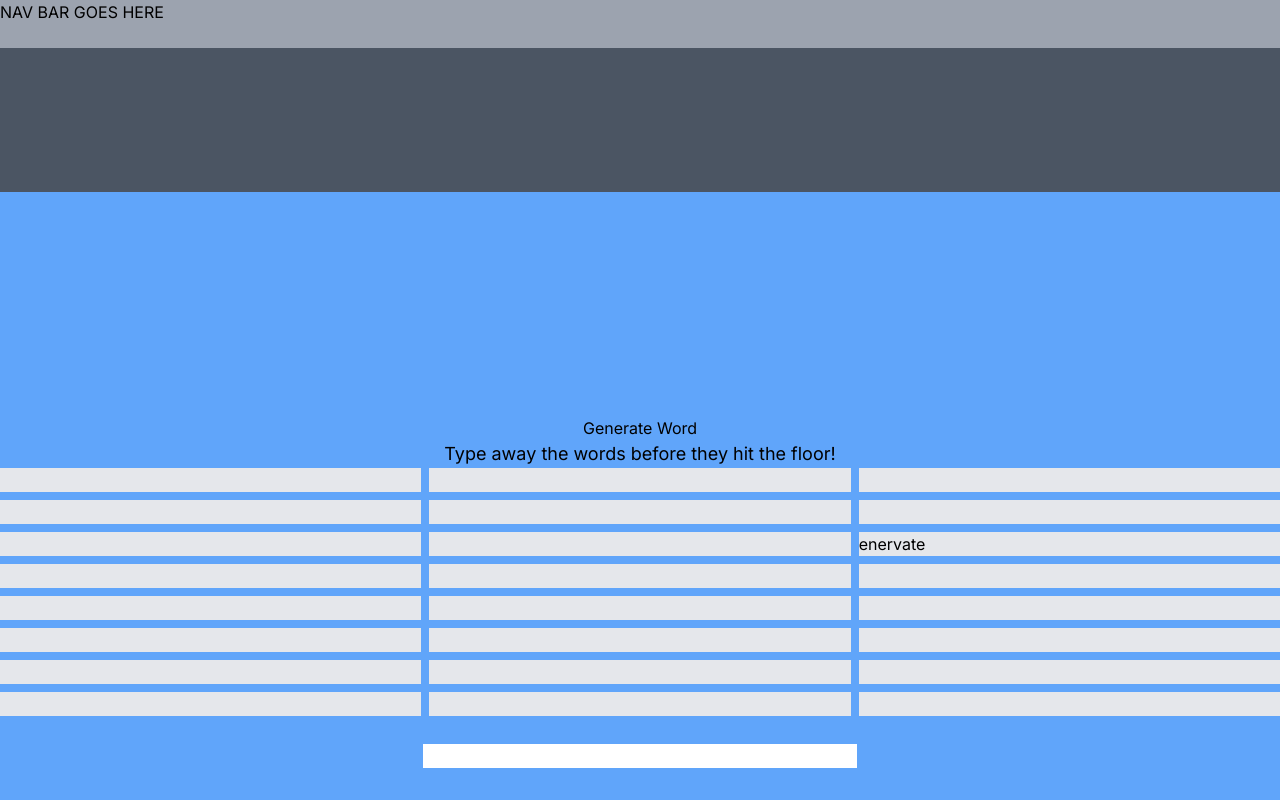
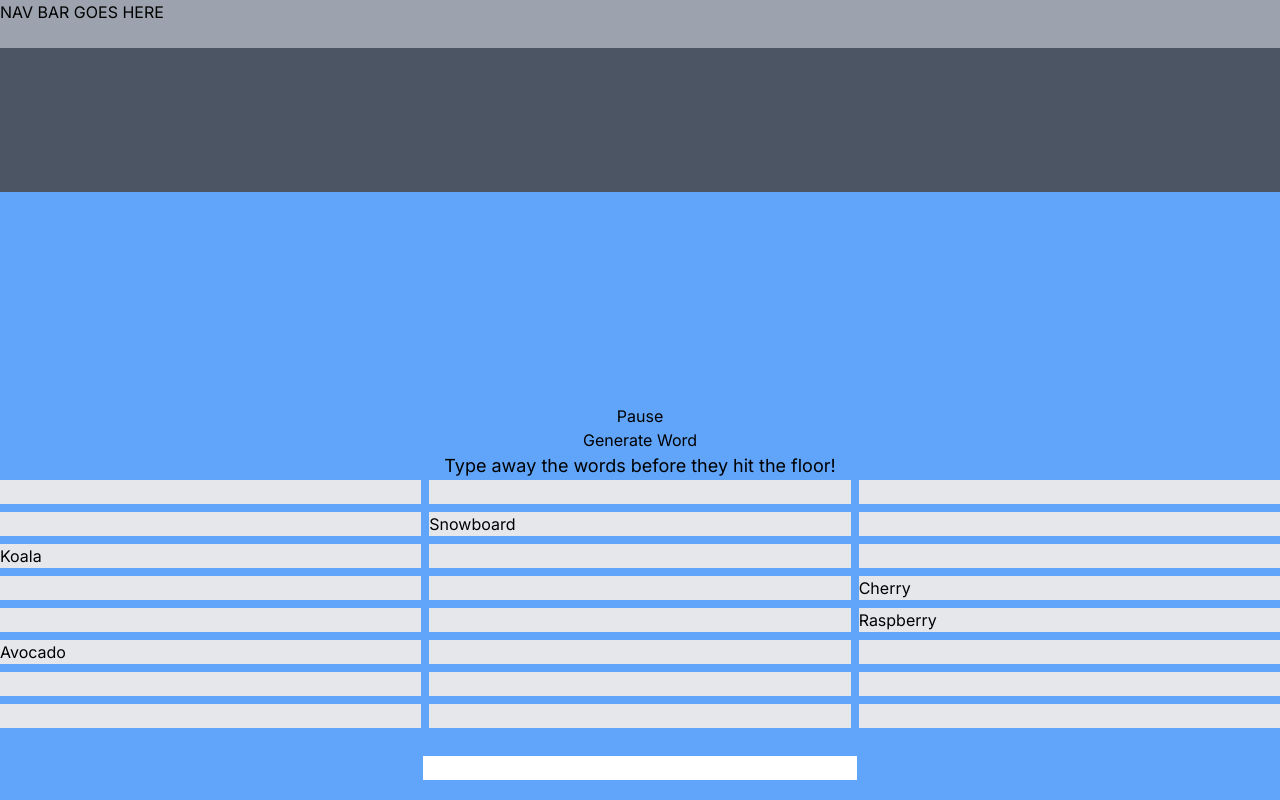
Before and after one commit to cisdell/type_better_v2, a Next.js app: page / in a window 1280 px wide. Shown: the top 800 px of the page. Built offline with nearby package versions, Linux system fonts and the light colour scheme.

Commit message:
added a pause feature

```diff
--- a/components/game_on/gaming_board.tsx
+++ b/components/game_on/gaming_board.tsx
@@ -5,7 +5,7 @@ import { submitTry } from "./gaming_functions";
 //libs
 import { useState, useRef, useEffect } from "react";
 //functions
-import { getRandomInt, getWord } from "./gaming_functions";
+// import { getRandomInt, getWord } from "./gaming_functions";
 //types
 
 //data
@@ -25,28 +25,13 @@ export default function GameBoard() {
   const [gameOver, setGameOver] = useState(false);
   const [audioPlaying, setAudioPlaying] = useState(false);
 
-  //function to
-  useEffect(() => {
-    const interval = setInterval(() => {
-      // Update the rows of all words
-      setWordsOnScreen((prevWords) => {
-        return prevWords.map((word) => ({
-          ...word,
-          row: word.row + 1, // Increment the row
-        }));
-      });
-    }, speed); // Run every second
-
-    return () => clearInterval(interval); // Cleanup on unmount
-  }, []);
-
   // console.log(tryValue);
   const setChange = (e) => {
     const newValue = e.target.value.replace(/\s/g, "");
     setTryValue(newValue);
   };
 
-  // User attempting to clear a word
+  // function to attempt to clear a value
   const submitTry = (e) => {
     e.preventDefault();
     for (let i = 0; i < wordsOnScreen.length; i++) {
@@ -55,37 +40,60 @@ export default function GameBoard() {
         setClearedCount(clearedCount + 1);
         setWordsOnScreen(wordsOnScreen);
         console.log(wordsOnScreen);
-        break; // Stop loop once object is removed
+        break;
       }
     }
-    setTryValue(""); // should clear the field after hitting return
+    setTryValue("");
   };
+
+  //two functions to generate a word from the word bank
   const word_queue = word_bank.words;
-  // function getRandomInt(min, max) {
-  //   min = Math.ceil(1);
-  //   max = Math.floor(max);
-  //   return Math.floor(Math.random() * (max - min + 1)) + min;
-  // }
+  function getRandomInt(min, max) {
+    min = Math.ceil(1);
+    max = Math.floor(max);
+    return Math.floor(Math.random() * (max - min + 1)) + min;
+  }
   const generateWord = () => {
-    // let wordToAdd = word_queue.shift();
-    // const randomNumber = getRandomInt(1, 3);
-    // let wordToAddObj = { word: wordToAdd, row: 1, col: randomNumber };
-    let wordToAddObj = getWord(word_queue);
-    // Create a new array by spreading the previous state and adding the new word object
+    let wordToAdd = word_queue.shift();
+    const randomNumber = getRandomInt(1, 3);
+    let wordToAddObj = { word: wordToAdd, row: 1, col: randomNumber };
     setWordsOnScreen((prevWords) => [...prevWords, wordToAddObj]);
   };
 
+  //pause button
+  const pauseButton = () => {
+    setPaused(!paused);
+  };
+
+  //generate a word ever x seconds
+  useEffect(() => {
+    if (!paused) {
+      const interval = setInterval(() => {
+        generateWord();
+      }, speed);
+      return () => clearInterval(interval);
+    }
+  }, [paused]);
+
+  //function to move down the words
   useEffect(() => {
     const interval = setInterval(() => {
-      generateWord();
-    }, 3000); // 3000 milliseconds = 3 seconds
+      if (!paused) {
+        setWordsOnScreen((prevWords) => {
+          return prevWords.map((word) => ({
+            ...word,
+            row: word.row + 1, // Increment the row
+          }));
+        });
+      }
+    }, speed);
 
-    // Clean up the interval when the component unmounts
-    return () => clearInterval(interval);
-  }, []); // Empty dependency array means this effect will run only once, similar to componentDidMount
+    return () => clearInterval(interval); // Cleanup on unmount
+  }, [paused, speed]); // Add paused and speed as dependencies
 
   return (
     <div className="w-[90rem] h-[50rem] border-solid m-auto border-white justify-center align-middle bg-blue-400 flex flex-col">
+      <button onClick={pauseButton}>Pause</button>
       <button onClick={generateWord}>Generate Word</button>
       <h1 className="text-center text-lg">
         Type away the words before they hit the floor!
@@ -108,16 +116,6 @@ export default function GameBoard() {
             setWordsOnScreen={setWordsOnScreen}
           />
         ))}
-        {/* This divs below needs to be rendered first so tailwind css is correctly cached. weird.  */}
-        {/* <div className="absolute row-start-1 col-start-1"></div>
-        <div className="absolute row-start-2 col-start-2"></div>
-        <div className="absolute row-start-3 col-start-3"></div>
-        <div className="absolute row-start-4 col-start-3"></div>
-        <div className="absolute row-start-5 col-start-3"></div>
-        <div className="absolute row-start-6 col-start-3"></div>
-        <div className="absolute row-start-7 col-start-3"></div>
-        <div className="absolute row-start-8 col-start-3"></div>
-        <div className="absolute row-start-9 col-start-3"></div> */}
       </div>
       <form className="ml-auto mr-auto mt-7" onSubmit={submitTry}>
         <input
--- a/components/game_on/gaming_functions.ts
+++ b/components/game_on/gaming_functions.ts
@@ -19,16 +19,18 @@ export const submitTry = (tryValue: string, wordsOnScreen: any[], setClearedCoun
 // }
 
 export const getRandomInt = (min, max) => {
-  min = Math.ceil(1);
+  min = Math.ceil(min);
   max = Math.floor(max);
-  return Math.floor(Math.random() * (max - min + 1)) + min;
+  const res = Math.floor(Math.random() * (max - min + 1)) + min;
+  console.log(res)
+  return res
 }
 // const word_queue = word_bank.words;
 
-export const getWord = (word_queue) => {
+export const getWord = (word_queue: any) => {
   let wordToAdd = word_queue.pop();
   const randomNumber = getRandomInt(1, 3);
   const t = { 'word': wordToAdd, 'row': 1, col: 3 };
-  // console.log(t)
+  console.log(t)
   return t;
 }
```
